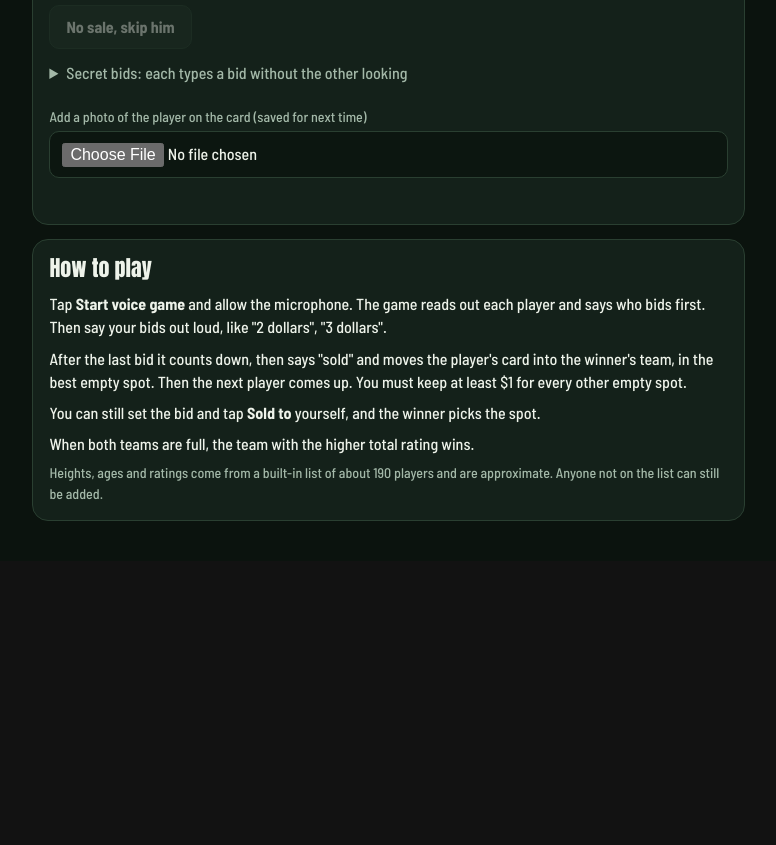
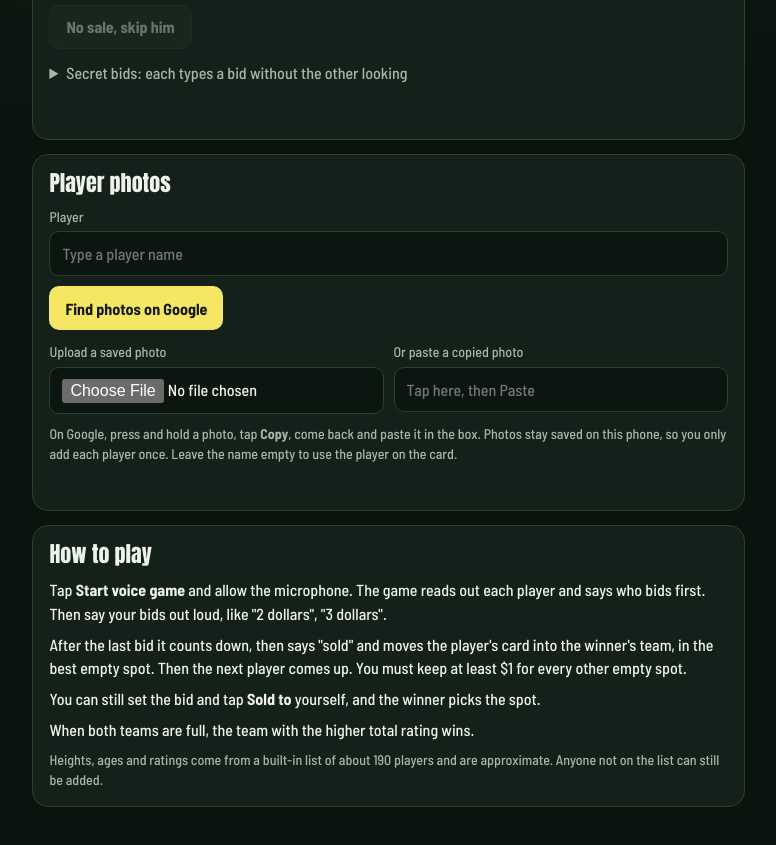
Before and after one commit to Adityajr10/new, a plain HTML site: page index.html in a window 1280 px wide. Shown: the part 914-1759 px from the top of the page, without its empty margins (447-1223 px from the left). Before the commit the page ends 1475 px from the top, so only its background shows below. Drawn offline with Linux system fonts and the light colour scheme; animation ran at ten frames a second.

Commit message:
Add player photos panel: Google search link, upload, paste
Co-Authored-By: Claude Opus 5.5 <noreply@anthropic.com>
Claude-Session: https://claude.ai/code/session_01RXLKuPQBDW9TPvHcEH6tEU

```diff
--- a/index.html
+++ b/index.html
@@ -41,6 +41,7 @@ button:disabled{opacity:.4;cursor:not-allowed}
 details summary{cursor:pointer;color:var(--mute);margin-top:12px;min-height:32px}
 .hide{display:none!important}
 .note{font-size:14px;color:var(--mute);margin:6px 0 0}
+.btnlink{display:inline-flex;align-items:center;min-height:44px;margin-top:10px;padding:8px 16px;border-radius:10px;background:var(--yel);color:#141a00;font-weight:700;text-decoration:none}
 .chk{display:flex;gap:10px;align-items:center;color:var(--ink);font-size:16px;margin:0}.chk input{width:22px;min-height:22px;flex:none}
 #how p{margin:0 0 8px}
 video#prev{width:100%;max-width:280px;border-radius:12px;margin-top:10px;display:block}
@@ -86,7 +87,6 @@ a.dl{color:var(--yel);display:inline-block;margin-top:8px}
   <details><summary>Secret bids: each types a bid without the other looking</summary>
    <div class="row" style="margin-top:8px"><div><label for="sb0" id="sbl0">Conor's bid</label><input id="sb0" type="password" inputmode="numeric"></div><div><label for="sb1" id="sbl1">Tom's bid</label><input id="sb1" type="password" inputmode="numeric"></div></div>
    <button class="go" id="reveal">Reveal bids</button></details>
-  <label for="photo" style="margin-top:14px">Add a photo of the player on the card (saved for next time)</label><input id="photo" type="file" accept="image/*">
   <p class="msg" id="msgB" role="status"></p>
  </section>
 
@@ -94,10 +94,16 @@ a.dl{color:var(--yel);display:inline-block;margin-top:8px}
   <label for="qn">Name that was said</label><input id="qn" list="names" placeholder="e.g. Courtois" autocomplete="off">
   <div id="qvRow" class="hide" style="margin-top:10px"><label for="qv" id="qvl">Height (cm)</label><input id="qv" type="number" inputmode="numeric"></div>
   <div class="row" style="margin-top:10px"><button class="buy" id="q0">Conor said it first</button><button class="buy" id="q1">Tom said it first</button></div>
-  <label for="photo2">Add a photo of the last pick (saved for next time)</label><input id="photo2" type="file" accept="image/*">
   <p class="msg" id="msgQ" role="status"></p>
  </section>
 
+ <section class="card"><h2>Player photos</h2>
+  <label for="phName">Player</label><input id="phName" list="names" placeholder="The player on the card" autocomplete="off">
+  <a class="btnlink" id="gimg" target="_blank" rel="noopener" href="https://www.google.com/search?tbm=isch&q=footballer">Find photos on Google</a>
+  <div class="row" style="margin-top:12px"><div><label for="photo">Upload a saved photo</label><input id="photo" type="file" accept="image/*"></div><div><label for="pasteBox">Or paste a copied photo</label><input id="pasteBox" placeholder="Tap here, then Paste" autocomplete="off"></div></div>
+  <p class="note">On Google, press and hold a photo, tap <b>Copy</b>, come back and paste it in the box. Photos stay saved on this phone, so you only add each player once. Leave the name empty to use the player on the card. <span id="phCount"></span></p>
+  <p class="msg" id="msgP" role="status"></p>
+ </section>
  <section class="card"><h2>How to play</h2><div id="how"></div>
   <p class="note">Heights, ages and ratings come from a built-in list of about 190 players and are approximate. Anyone not on the list can still be added.</p></section>
 </div>
@@ -450,7 +456,7 @@ function ui(){const q=mode==='quiz';
   $('slots').innerHTML=S.teams[i].map((s,k)=>s.p?'':`<button data-k="${k}" class="${s.pos===grp(S.cur.pos)?'hint':''}">${s.pos}</button>`).join('')+'<button data-k="x">Cancel</button>'}
  const club=$('club').value,list=q&&club!=='ANY'?DB.filter(p=>p.c.includes(club)):DB;
  $('names').innerHTML=list.map(p=>`<option value="${p.n}"></option>`).join('');
- $('how').innerHTML=q?HOWQ:HOWB}
+ $('how').innerHTML=q?HOWQ:HOWB;phUi()}
 
 /* ---------- stage drawing ---------- */
 const vid=document.createElement('video');vid.muted=true;vid.playsInline=true;vid.setAttribute('playsinline','');let stream=null;
@@ -524,9 +530,15 @@ function record(){if(rec){rec.stop();return}
  rec.onstop=()=>{const type=(rec&&rec.mimeType)||mt||'video/webm',u=URL.createObjectURL(new Blob(chunks,{type}));$('prev').src=u;$('dl').href=u;$('dl').download='footballer-draft.'+(type.includes('mp4')?'mp4':'webm');
   $('out').classList.remove('hide');rec=null;$('recBtn').textContent='Record';$('camMsg').textContent='Recording finished. Watch it below or tap Save the video.'};
  rec.start(1000);$('recBtn').textContent='Stop recording';$('camMsg').textContent='Recording the stage…'}
-function photo(e){const f=e.target.files[0],p=mode==='quiz'?S.last&&S.last.p:S.cur;e.target.value='';if(!f)return;if(!p)return say('Put a player on the card first');
+const sayP=t=>{$('msgP').textContent=t};
+function phTarget(){const v=$('phName').value.trim();if(v){const c=cands(v);return c.length===1||(c[0]&&norm(c[0].n)===norm(v))?c[0]:{n:title(v),c:[]}}return mode==='quiz'?S.last&&S.last.p:S.cur}
+function phUi(){const p=phTarget();$('phName').placeholder=(mode==='quiz'?S.last&&S.last.p:S.cur)?.n||'Type a player name';
+ $('gimg').href='https://www.google.com/search?tbm=isch&q='+encodeURIComponent((p?p.n:'')+' footballer');$('gimg').textContent=p?`Find photos of ${p.n} on Google`:'Find photos on Google';
+ let n=0;try{for(let i=0;i<localStorage.length;i++)if(localStorage.key(i).startsWith('fd-ph-'))n++}catch(e){}$('phCount').textContent=n?`${n} player photo${n>1?'s':''} saved.`:''}
+function photo(e){const f=e.target.files[0];e.target.value='';if(f)setPhoto(f)}
+function setPhoto(f){const p=phTarget();if(!p)return sayP('Type a player name, or put a player on the card first.');const say=sayP;
  const img=new Image();img.onload=()=>{const sc=Math.min(1,360/Math.max(img.width,img.height)),c=document.createElement('canvas');c.width=img.width*sc;c.height=img.height*sc;c.getContext('2d').drawImage(img,0,0,c.width,c.height);
-  const d=c.toDataURL('image/jpeg',.82),im=new Image();im.onload=()=>{photos[p.n]=im};im.src=d;try{localStorage.setItem('fd-ph-'+norm(p.n),d);say(`Photo saved for ${p.n}.`)}catch(x){say('Photo added for this game (phone storage is full, so it won\'t be kept).')}};
+  const d=c.toDataURL('image/jpeg',.82),im=new Image();im.onload=()=>{photos[p.n]=im};im.src=d;try{localStorage.setItem('fd-ph-'+norm(p.n),d);say(`Photo saved for ${p.n}.`);$('phName').value='';phUi()}catch(x){say('Photo added for this game (phone storage is full, so it won\'t be kept).')}};img.onerror=()=>say('That file is not a photo the phone can read.');
  img.src=URL.createObjectURL(f)}
 
 /* ---------- wiring ---------- */
@@ -541,7 +553,9 @@ $('sell0').onclick=()=>sell(0);$('sell1').onclick=()=>sell(1);$('q0').onclick=()
 $('plus').onclick=()=>{$('amt').value=(Math.round(+$('amt').value)||0)+1};$('minus').onclick=()=>{$('amt').value=Math.max(1,(Math.round(+$('amt').value)||1)-1)};
 $('slots').onclick=e=>{const k=e.target.dataset&&e.target.dataset.k;if(k===undefined)return;if(k==='x'){S.pending=null;ui();return}place(+k)};
 $('undoBtn').onclick=()=>undo();$('newBtn').onclick=fresh;$('camBtn').onclick=cam;$('recBtn').onclick=record;
-$('photo').onchange=photo;$('photo2').onchange=photo;
+$('photo').onchange=photo;$('phName').addEventListener('input',phUi);
+$('pasteBox').addEventListener('paste',e=>{e.preventDefault();const it=[...((e.clipboardData&&e.clipboardData.items)||[])].find(i=>i.type.startsWith('image/'));$('pasteBox').value='';
+ if(!it)return sayP('No photo was copied. On Google, press and hold a photo and tap Copy first.');setPhoto(it.getAsFile())});
 fresh();if(document.fonts&&document.fonts.load)document.fonts.load(`80px Anton`).catch(()=>{});
 requestAnimationFrame(draw);
 }
```
